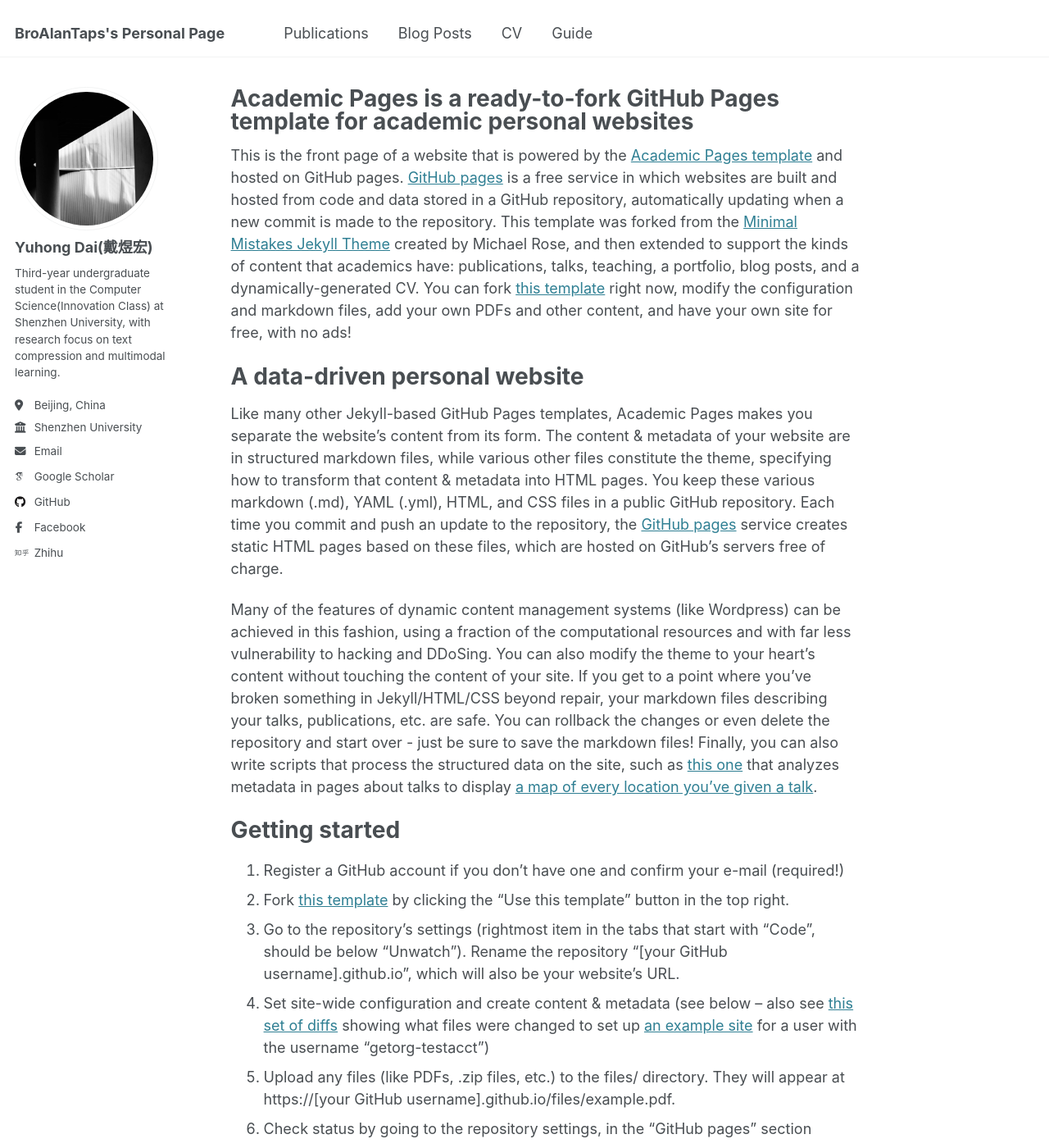
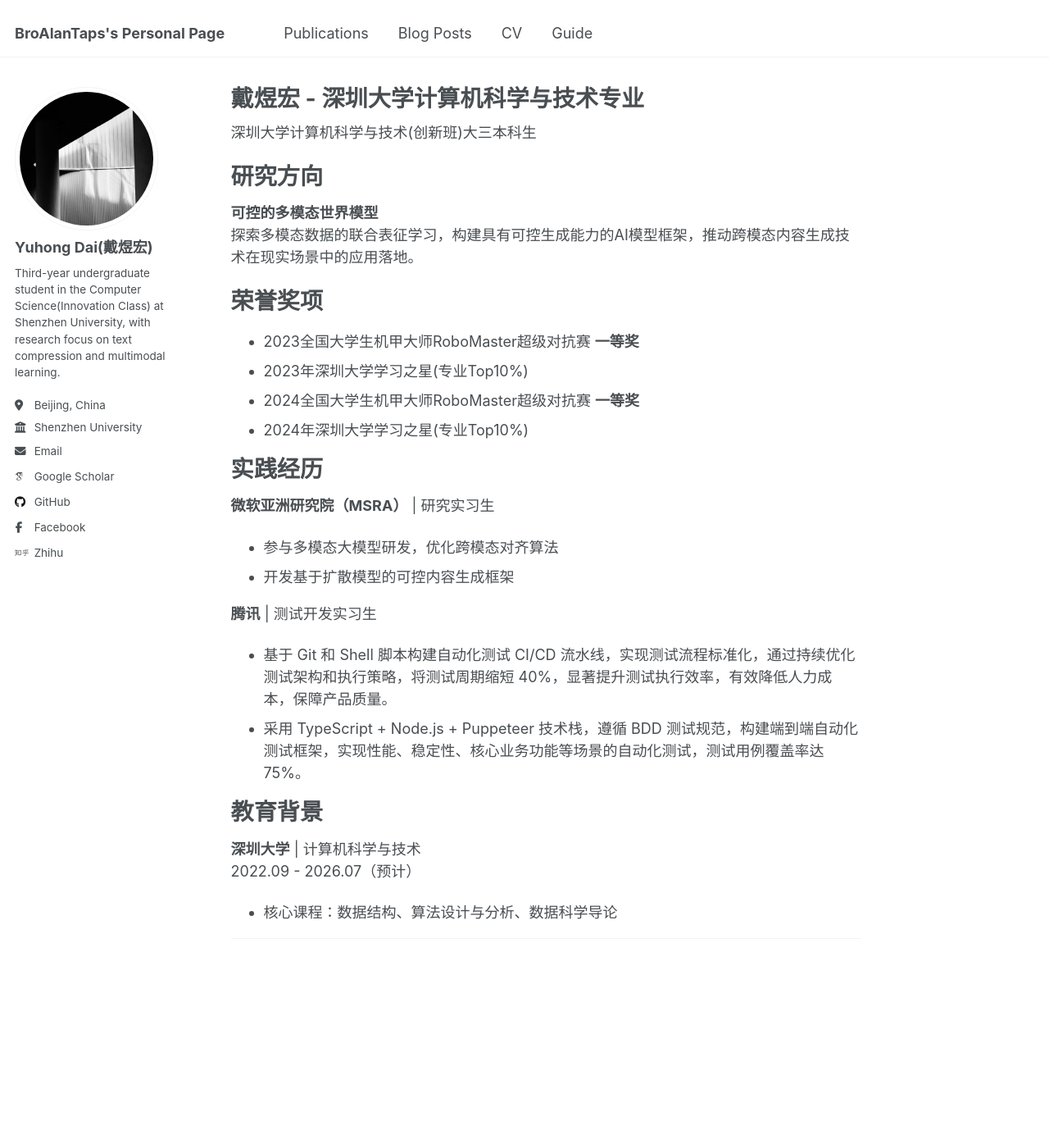
Before and after one commit to broalantaps/broalantaps, a Jekyll site: the page built from _pages/about.md, in a window 1280 px wide and 1400 px high. Shown: the whole window at 82% size. Built offline with Jekyll 4.4.1, drawn with Linux system fonts in a browser that asks for light colours; some web fonts are replaced; some of the changed text lies outside the part shown.

Commit message:
feature: update pages

```diff
--- a/_pages/about.md
+++ b/_pages/about.md
@@ -1,49 +1,40 @@
 ---
 permalink: /
-title: "Academic Pages is a ready-to-fork GitHub Pages template for academic personal websites"
+title: "戴煜宏 - 深圳大学计算机科学与技术专业"
 author_profile: true
 redirect_from:
   - /about/
   - /about.html
 ---
 
-This is the front page of a website that is powered by the [Academic Pages template](https://github.com/academicpages/academicpages.github.io) and hosted on GitHub pages. [GitHub pages](https://pages.github.com) is a free service in which websites are built and hosted from code and data stored in a GitHub repository, automatically updating when a new commit is made to the repository. This template was forked from the [Minimal Mistakes Jekyll Theme](https://mmistakes.github.io/minimal-mistakes/) created by Michael Rose, and then extended to support the kinds of content that academics have: publications, talks, teaching, a portfolio, blog posts, and a dynamically-generated CV. You can fork [this template](https://github.com/academicpages/academicpages.github.io) right now, modify the configuration and markdown files, add your own PDFs and other content, and have your own site for free, with no ads!
+深圳大学计算机科学与技术(创新班)大三本科生
 
-A data-driven personal website
+研究方向
 ======
-Like many other Jekyll-based GitHub Pages templates, Academic Pages makes you separate the website's content from its form. The content & metadata of your website are in structured markdown files, while various other files constitute the theme, specifying how to transform that content & metadata into HTML pages. You keep these various markdown (.md), YAML (.yml), HTML, and CSS files in a public GitHub repository. Each time you commit and push an update to the repository, the [GitHub pages](https://pages.github.com/) service creates static HTML pages based on these files, which are hosted on GitHub's servers free of charge.
+**可控的多模态世界模型**
+探索多模态数据的联合表征学习，构建具有可控生成能力的AI模型框架，推动跨模态内容生成技术在现实场景中的应用落地。
 
-Many of the features of dynamic content management systems (like Wordpress) can be achieved in this fashion, using a fraction of the computational resources and with far less vulnerability to hacking and DDoSing. You can also modify the theme to your heart's content without touching the content of your site. If you get to a point where you've broken something in Jekyll/HTML/CSS beyond repair, your markdown files describing your talks, publications, etc. are safe. You can rollback the changes or even delete the repository and start over - just be sure to save the markdown files! Finally, you can also write scripts that process the structured data on the site, such as [this one](https://github.com/academicpages/academicpages.github.io/blob/master/talkmap.ipynb) that analyzes metadata in pages about talks to display [a map of every location you've given a talk](https://academicpages.github.io/talkmap.html).
+荣誉奖项
+======
+- 2023全国大学生机甲大师RoboMaster超级对抗赛 **一等奖**
+- 2023年深圳大学学习之星(专业Top10%)
+- 2024全国大学生机甲大师RoboMaster超级对抗赛 **一等奖**
+- 2024年深圳大学学习之星(专业Top10%)
 
-Getting started
+实践经历
 ======
-1. Register a GitHub account if you don't have one and confirm your e-mail (required!)
-1. Fork [this template](https://github.com/academicpages/academicpages.github.io) by clicking the "Use this template" button in the top right.
-1. Go to the repository's settings (rightmost item in the tabs that start with "Code", should be below "Unwatch"). Rename the repository "[your GitHub username].github.io", which will also be your website's URL.
-1. Set site-wide configuration and create content & metadata (see below -- also see [this set of diffs](http://archive.is/3TPas) showing what files were changed to set up [an example site](https://getorg-testacct.github.io) for a user with the username "getorg-testacct")
-1. Upload any files (like PDFs, .zip files, etc.) to the files/ directory. They will appear at https://[your GitHub username].github.io/files/example.pdf.
-1. Check status by going to the repository settings, in the "GitHub pages" section
+**微软亚洲研究院（MSRA）** | 研究实习生
+- 参与多模态大模型研发，优化跨模态对齐算法
+- 开发基于扩散模型的可控内容生成框架
 
-Site-wide configuration
-------
-The main configuration file for the site is in the base directory in [_config.yml](https://github.com/academicpages/academicpages.github.io/blob/master/_config.yml), which defines the content in the sidebars and other site-wide features. You will need to replace the default variables with ones about yourself and your site's github repository. The configuration file for the top menu is in [_data/navigation.yml](https://github.com/academicpages/academicpages.github.io/blob/master/_data/navigation.yml). For example, if you don't have a portfolio or blog posts, you can remove those items from that navigation.yml file to remove them from the header.
+**腾讯** | 测试开发实习生
+- 基于 Git 和 Shell 脚本构建自动化测试 CI/CD 流水线，实现测试流程标准化，通过持续优化测试架构和执行策略，将测试周期缩短 40%，显著提升测试执行效率，有效降低人力成本，保障产品质量。
+- 采用 TypeScript + Node.js + Puppeteer 技术栈，遵循 BDD 测试规范，构建端到端自动化测试框架，实现性能、稳定性、核心业务功能等场景的自动化测试，测试用例覆盖率达 75%。
 
-Create content & metadata
-------
-For site content, there is one markdown file for each type of content, which are stored in directories like _publications, _talks, _posts, _teaching, or _pages. For example, each talk is a markdown file in the [_talks directory](https://github.com/academicpages/academicpages.github.io/tree/master/_talks). At the top of each markdown file is structured data in YAML about the talk, which the theme will parse to do lots of cool stuff. The same structured data about a talk is used to generate the list of talks on the [Talks page](https://academicpages.github.io/talks), each [individual page](https://academicpages.github.io/talks/2012-03-01-talk-1) for specific talks, the talks section for the [CV page](https://academicpages.github.io/cv), and the [map of places you've given a talk](https://academicpages.github.io/talkmap.html) (if you run this [python file](https://github.com/academicpages/academicpages.github.io/blob/master/talkmap.py) or [Jupyter notebook](https://github.com/academicpages/academicpages.github.io/blob/master/talkmap.ipynb), which creates the HTML for the map based on the contents of the _talks directory).
+教育背景
+======
+**深圳大学** | 计算机科学与技术
+2022.09 - 2026.07（预计）
+- 核心课程：数据结构、算法设计与分析、数据科学导论
 
-**Markdown generator**
-
-The repository includes [a set of Jupyter notebooks](https://github.com/academicpages/academicpages.github.io/tree/master/markdown_generator
-) that converts a CSV containing structured data about talks or presentations into individual markdown files that will be properly formatted for the Academic Pages template. The sample CSVs in that directory are the ones I used to create my own personal website at stuartgeiger.com. My usual workflow is that I keep a spreadsheet of my publications and talks, then run the code in these notebooks to generate the markdown files, then commit and push them to the GitHub repository.
-
-How to edit your site's GitHub repository
-------
-Many people use a git client to create files on their local computer and then push them to GitHub's servers. If you are not familiar with git, you can directly edit these configuration and markdown files directly in the github.com interface. Navigate to a file (like [this one](https://github.com/academicpages/academicpages.github.io/blob/master/_talks/2012-03-01-talk-1.md) and click the pencil icon in the top right of the content preview (to the right of the "Raw | Blame | History" buttons). You can delete a file by clicking the trashcan icon to the right of the pencil icon. You can also create new files or upload files by navigating to a directory and clicking the "Create new file" or "Upload files" buttons.
-
-Example: editing a markdown file for a talk
-![Editing a markdown file for a talk](/images/editing-talk.png)
-
-For more info
-------
-More info about configuring Academic Pages can be found in [the guide](https://academicpages.github.io/markdown/), the [growing wiki](https://github.com/academicpages/academicpages.github.io/wiki), and you can always [ask a question on GitHub](https://github.com/academicpages/academicpages.github.io/discussions). The [guides for the Minimal Mistakes theme](https://mmistakes.github.io/minimal-mistakes/docs/configuration/) (which this theme was forked from) might also be helpful.
+---
```
